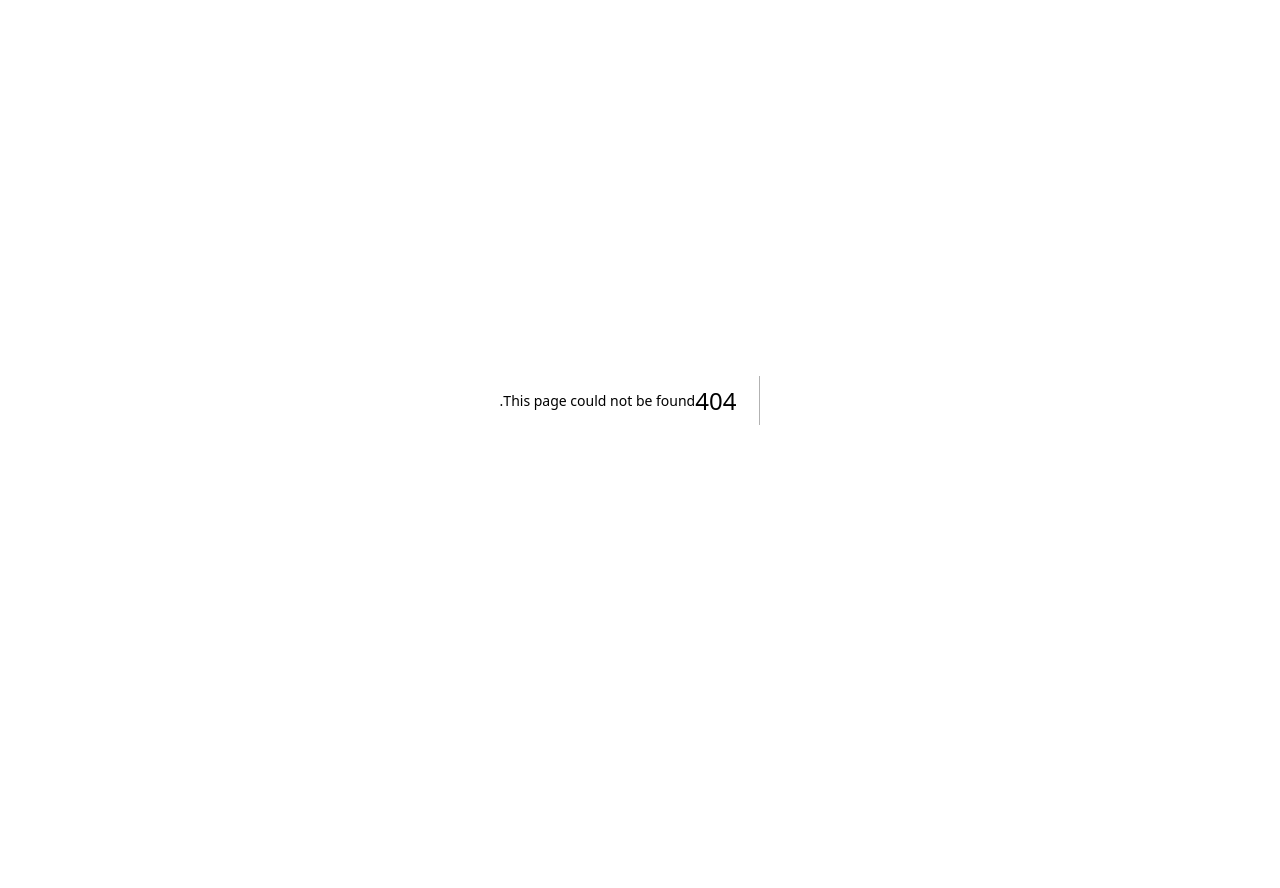
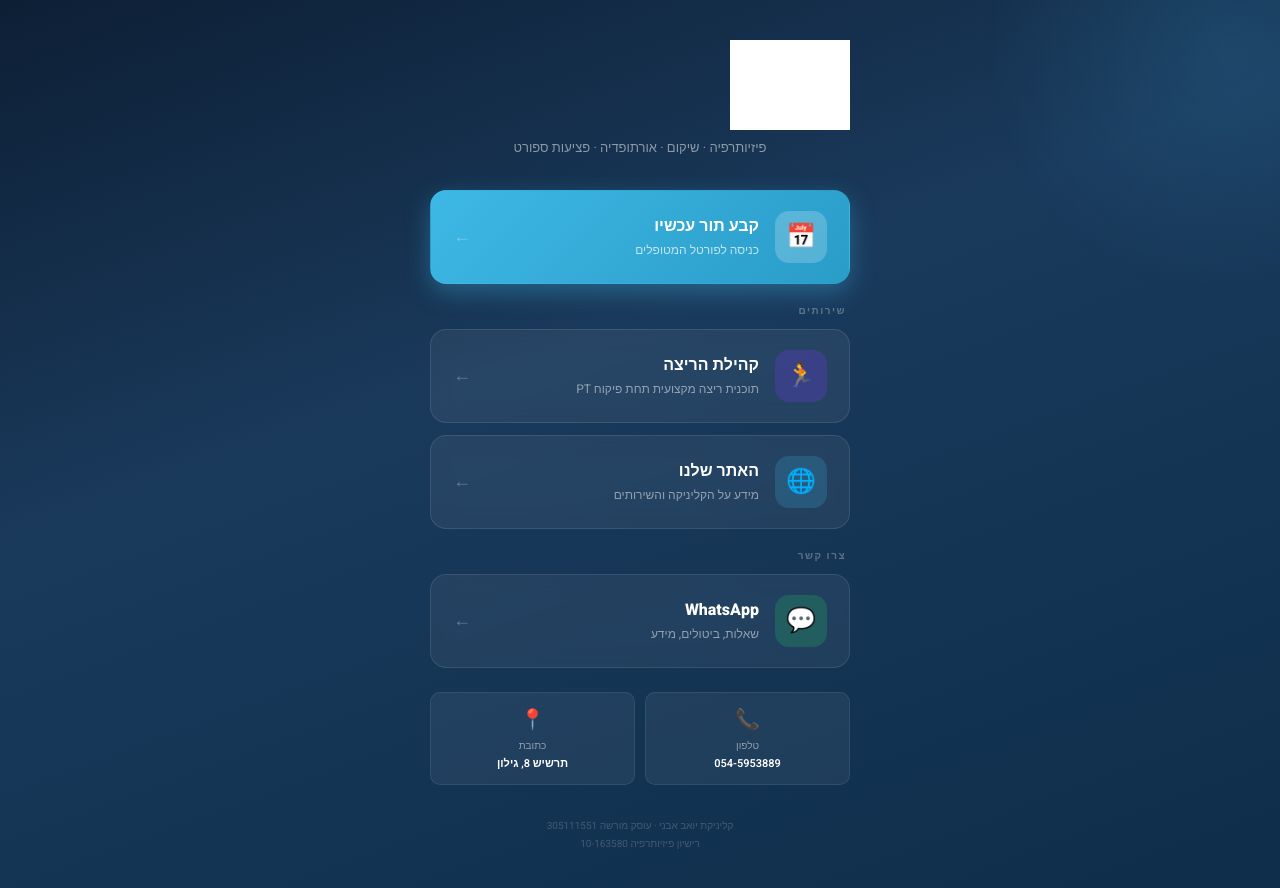
Before and after one commit to yoavavnipt/yoavavni-, a Next.js app: page /links in a window 1280 px wide. Before the commit this address had no page. Shown: the top 888 px of the page. Before the commit the page ends 800 px from the top, so only its background shows below. Built offline with nearby package versions, Linux system fonts and the light colour scheme; grey boxes are pictures that could not be loaded.

Commit message:
links page for instagram bio

```diff
--- /dev/null
+++ b/src/app/links/page.tsx
@@ -0,0 +1,145 @@
+import type { Metadata } from 'next'
+
+export const metadata: Metadata = {
+  title: 'קליניקת יואב אבני',
+  description: 'פיזיותרפיה · שיקום · אורתופדיה · פציעות ספורט',
+}
+
+export default function LinksPage() {
+  return (
+    <html dir="rtl" lang="he">
+      <head>
+        <meta charSet="UTF-8" />
+        <meta name="viewport" content="width=device-width, initial-scale=1.0" />
+        <link href="https://fonts.googleapis.com/css2?family=Heebo:wght@300;400;600;700;800;900&display=swap" rel="stylesheet" />
+        <style>{`
+          * { box-sizing: border-box; margin: 0; padding: 0; }
+          body {
+            font-family: 'Heebo', sans-serif;
+            direction: rtl;
+            min-height: 100vh;
+            background: linear-gradient(160deg, #0d1f35 0%, #1a3a5c 40%, #0d2d4a 100%);
+            display: flex;
+            flex-direction: column;
+            align-items: center;
+            padding: 40px 20px 60px;
+            overflow-x: hidden;
+          }
+          body::before {
+            content: '';
+            position: fixed;
+            top: -200px; right: -200px;
+            width: 500px; height: 500px;
+            background: radial-gradient(circle, rgba(62,184,229,0.12) 0%, transparent 70%);
+            pointer-events: none;
+          }
+          .container { width: 100%; max-width: 420px; }
+          .logo-wrap { text-align: center; margin-bottom: 32px; }
+          .logo-wrap img { height: 90px; object-fit: contain; filter: brightness(0) invert(1); }
+          .tagline { font-size: 13px; color: rgba(255,255,255,0.5); margin-top: 8px; }
+          .card {
+            background: rgba(255,255,255,0.06);
+            border: 1px solid rgba(255,255,255,0.1);
+            border-radius: 16px;
+            padding: 20px 22px;
+            margin-bottom: 12px;
+            display: flex;
+            align-items: center;
+            gap: 16px;
+            text-decoration: none;
+            cursor: pointer;
+            transition: all 0.2s ease;
+            backdrop-filter: blur(10px);
+          }
+          .card:hover { transform: translateY(-2px); border-color: rgba(62,184,229,0.4); box-shadow: 0 8px 24px rgba(0,0,0,0.3); }
+          .card:active { transform: scale(0.98); }
+          .card-primary {
+            background: linear-gradient(135deg, #3eb8e5 0%, #2a9cc8 100%);
+            border-color: transparent;
+            box-shadow: 0 8px 24px rgba(62,184,229,0.35);
+          }
+          .card-primary:hover { box-shadow: 0 12px 32px rgba(62,184,229,0.5); }
+          .card-icon { width: 52px; height: 52px; border-radius: 14px; display: flex; align-items: center; justify-content: center; font-size: 24px; flex-shrink: 0; }
+          .card-text { flex: 1; }
+          .card-title { font-size: 16px; font-weight: 800; color: #fff; margin-bottom: 3px; }
+          .card-sub { font-size: 12px; color: rgba(255,255,255,0.5); }
+          .card-primary .card-sub { color: rgba(255,255,255,0.7); }
+          .card-arrow { font-size: 18px; color: rgba(255,255,255,0.3); flex-shrink: 0; }
+          .section-label { font-size: 10px; font-weight: 700; color: rgba(255,255,255,0.3); text-transform: uppercase; letter-spacing: 1.5px; margin: 20px 0 10px; padding-right: 4px; }
+          .info-row { display: flex; gap: 10px; margin-top: 24px; }
+          .info-chip { flex: 1; background: rgba(255,255,255,0.06); border: 1px solid rgba(255,255,255,0.08); border-radius: 10px; padding: 12px 10px; text-align: center; text-decoration: none; }
+          .info-chip-icon { font-size: 20px; margin-bottom: 4px; }
+          .info-chip-text { font-size: 10px; color: rgba(255,255,255,0.5); }
+          .info-chip-value { font-size: 11px; color: #fff; font-weight: 600; margin-top: 2px; }
+          .footer { margin-top: 32px; text-align: center; font-size: 10px; color: rgba(255,255,255,0.2); line-height: 1.8; }
+        `}</style>
+      </head>
+      <body>
+        <div className="container">
+          <div className="logo-wrap">
+            <img src="/logo-transparent.png" alt="קליניקת יואב אבני" />
+            <div className="tagline">פיזיותרפיה · שיקום · אורתופדיה · פציעות ספורט</div>
+          </div>
+
+          <a className="card card-primary" href="/portal">
+            <div className="card-icon" style={{background:'rgba(255,255,255,0.2)'}}>📅</div>
+            <div className="card-text">
+              <div className="card-title">קבע תור עכשיו</div>
+              <div className="card-sub">כניסה לפורטל המטופלים</div>
+            </div>
+            <div className="card-arrow">←</div>
+          </a>
+
+          <div className="section-label">שירותים</div>
+
+          <a className="card" href="/running">
+            <div className="card-icon" style={{background:'rgba(124,58,237,0.25)'}}>🏃</div>
+            <div className="card-text">
+              <div className="card-title">קהילת הריצה</div>
+              <div className="card-sub">תוכנית ריצה מקצועית תחת פיקוח PT</div>
+            </div>
+            <div className="card-arrow">←</div>
+          </a>
+
+          <a className="card" href="https://www.yoav-avni-clinic.com">
+            <div className="card-icon" style={{background:'rgba(62,184,229,0.2)'}}>🌐</div>
+            <div className="card-text">
+              <div className="card-title">האתר שלנו</div>
+              <div className="card-sub">מידע על הקליניקה והשירותים</div>
+            </div>
+            <div className="card-arrow">←</div>
+          </a>
+
+          <div className="section-label">צרו קשר</div>
+
+          <a className="card" href="https://wa.me/972545953889">
+            <div className="card-icon" style={{background:'rgba(37,211,102,0.2)'}}>💬</div>
+            <div className="card-text">
+              <div className="card-title">WhatsApp</div>
+              <div className="card-sub">שאלות, ביטולים, מידע</div>
+            </div>
+            <div className="card-arrow">←</div>
+          </a>
+
+          <div className="info-row">
+            <a className="info-chip" href="tel:0545953889">
+              <div className="info-chip-icon">📞</div>
+              <div className="info-chip-text">טלפון</div>
+              <div className="info-chip-value">054-5953889</div>
+            </a>
+            <div className="info-chip">
+              <div className="info-chip-icon">📍</div>
+              <div className="info-chip-text">כתובת</div>
+              <div className="info-chip-value">תרשיש 8, גילון</div>
+            </div>
+          </div>
+
+          <div className="footer">
+            קליניקת יואב אבני · עוסק מורשה 305111551<br/>
+            רישיון פיזיותרפיה 10-163580
+          </div>
+        </div>
+      </body>
+    </html>
+  )
+}
--- a/src/middleware.ts
+++ b/src/middleware.ts.ts
@@ -1,6 +1,6 @@
 import { NextRequest, NextResponse } from 'next/server'
 
-const PUBLIC_PATHS = ['/login', '/portal', '/running', '/_next', '/favicon']
+const PUBLIC_PATHS = ['/login', '/portal', '/running', '/links', '/_next', '/favicon']
 
 export function middleware(request: NextRequest) {
   const { pathname } = request.nextUrl
```
